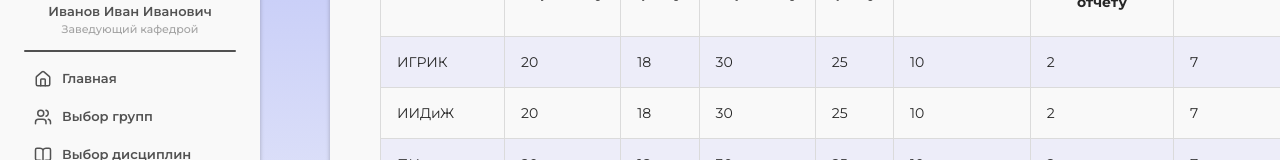
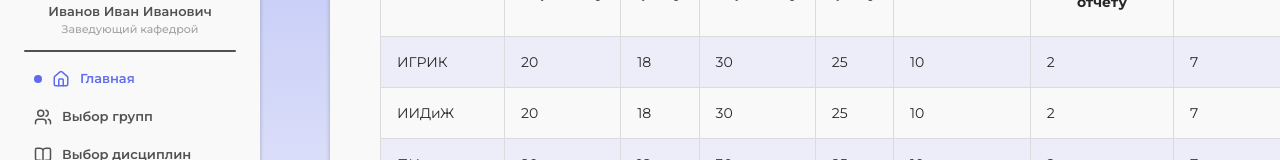
Before and after one commit to Ostatochniye-znaniya/Front-end-, a Next.js app in the folder frontend/: page /csh/hod/main in a window 1280 px wide. Shown: the part 291-451 px from the top of the page. Built offline with nearby package versions, Linux system fonts and the light colour scheme.

Commit message:
добавлена точка и выделение раздела

```diff
--- a/frontend/app/globals.css
+++ b/frontend/app/globals.css
@@ -731,6 +731,14 @@
   color: var(--accent-blue-c);
 }
 
+.navbar-active-dot {
+  width: 8px;
+  height: 8px;
+  border-radius: 50%;
+  background-color: var(--accent-blue-c);
+  flex-shrink: 0;
+}
+
 .navbar-path {
   font-size: 13px;
   font-weight: 600;
--- a/frontend/components/navbar/Navbar.tsx
+++ b/frontend/components/navbar/Navbar.tsx
@@ -68,18 +68,21 @@ const Navbar: React.FC<NavbarProps> = ({ title, linkOptions, avatarUrl, name, su
 
       <div className="navbar-link-container">
         {linkOptions && linkOptions.map((option, index) => {
-          const isActive = pathname === option.href;
+          const isActive = pathname === option.href ||
+              pathname === option.href.replace('/csh', '');
           const Icon = option.icon;
+          console.log('pathname:', pathname, 'href:', option.href, 'isActive:', isActive);
           return (
             <a
               key={index}
               href={option.href}
               className={`navbar-inner-container ${isActive ? 'navbar-inner-active' : ''}`}
             >
+              {isActive && <span className="navbar-active-dot"></span>}
               {Icon && (
-                <span className="navbar-icon-wrap">
+              <span className="navbar-icon-wrap">
                   <Icon size={18} />
-                </span>
+              </span>
               )}
               <span className={isActive ? 'navbar-path navbar-active-path' : 'navbar-path navbar-deactive-path'}>
                 {option.label}
```
